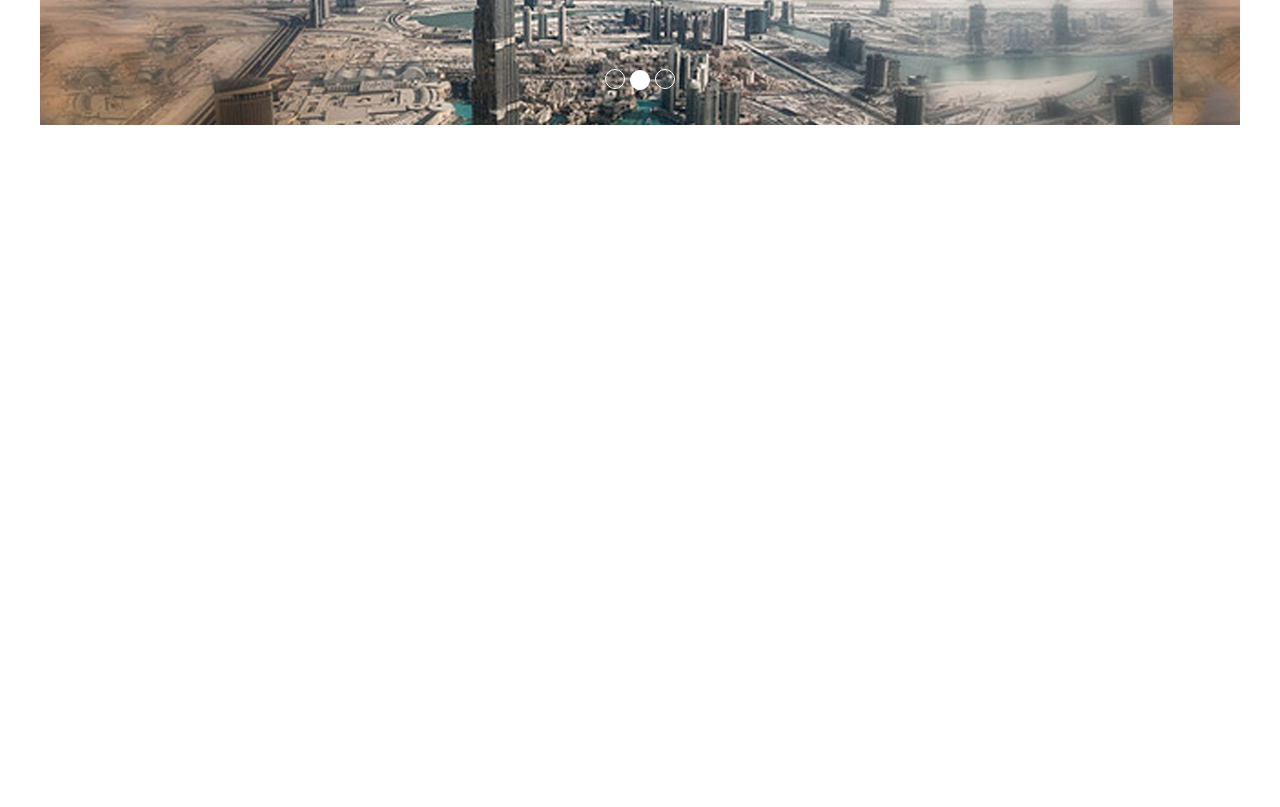
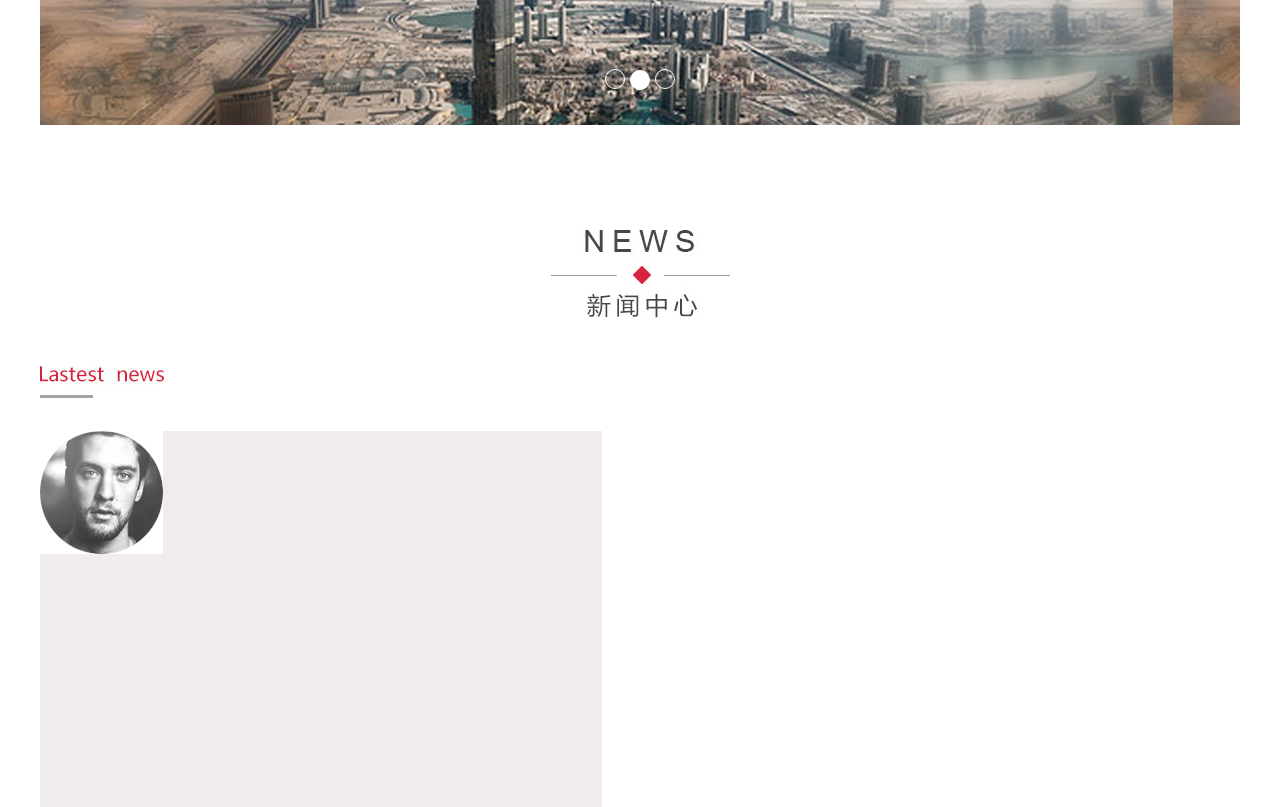
Before and after one commit to H22L/qincai, a plain HTML site: page index.html in a window 1280 px wide. Shown: the part 440-1247 px from the top of the page. Before the commit the page ends 800 px from the top, so only its background shows below. Drawn offline with Linux system fonts and the light colour scheme.

```diff
--- a/index.html
+++ b/index.html
@@ -18,6 +18,7 @@
             width: 1200px;
             margin: 0 auto;
         }
+        /* 头部 */
         .head{
             height: 90px;
             position: relative;
@@ -44,7 +45,6 @@
             background-color: #d72340;
             color: #fff
         }
-
         /*轮播-替换bootstrap样式*/
         .carousel-indicators .active{
             width: 20px;
@@ -63,6 +63,21 @@
             background-color: rgba(0,0,0,0);
             border: 1px solid #fff;
             border-radius: 10px;
+        }
+        /* 新闻中心 */
+        .new{
+            width: 100%;
+            margin-top: 105px
+        }
+        .new .newWord{
+            margin-top: 48px;
+            width: 100%
+        }
+        .newWord .left{
+            width: 562px;
+            height: 376px;
+            background-color: #f0eced;
+            margin-top: 33px
         }
     </style>
 </head>
@@ -104,8 +119,17 @@
         </div>
 
         <!-- 新闻中心 -->
-        <div class="">
+        <div class="new">
+            <img class="img-responsive center-block" src="https://h22l.github.io/qincai/images/news.jpg" alt="">
+            <div class="newWord">
+                <img src="https://h22l.github.io/qincai/images/Lastest.jpg" alt="">
+                <div class="left">
+                    <img src="https://h22l.github.io/qincai/images/avatar.jpg" alt="">
+                </div>
+                <div class="right">
 
+                </div>
+            </div>
         </div>
     </div>
 </body>
```
Also changed, not shown: images/avatar.jpg (renamed from images/头像.jpg).
